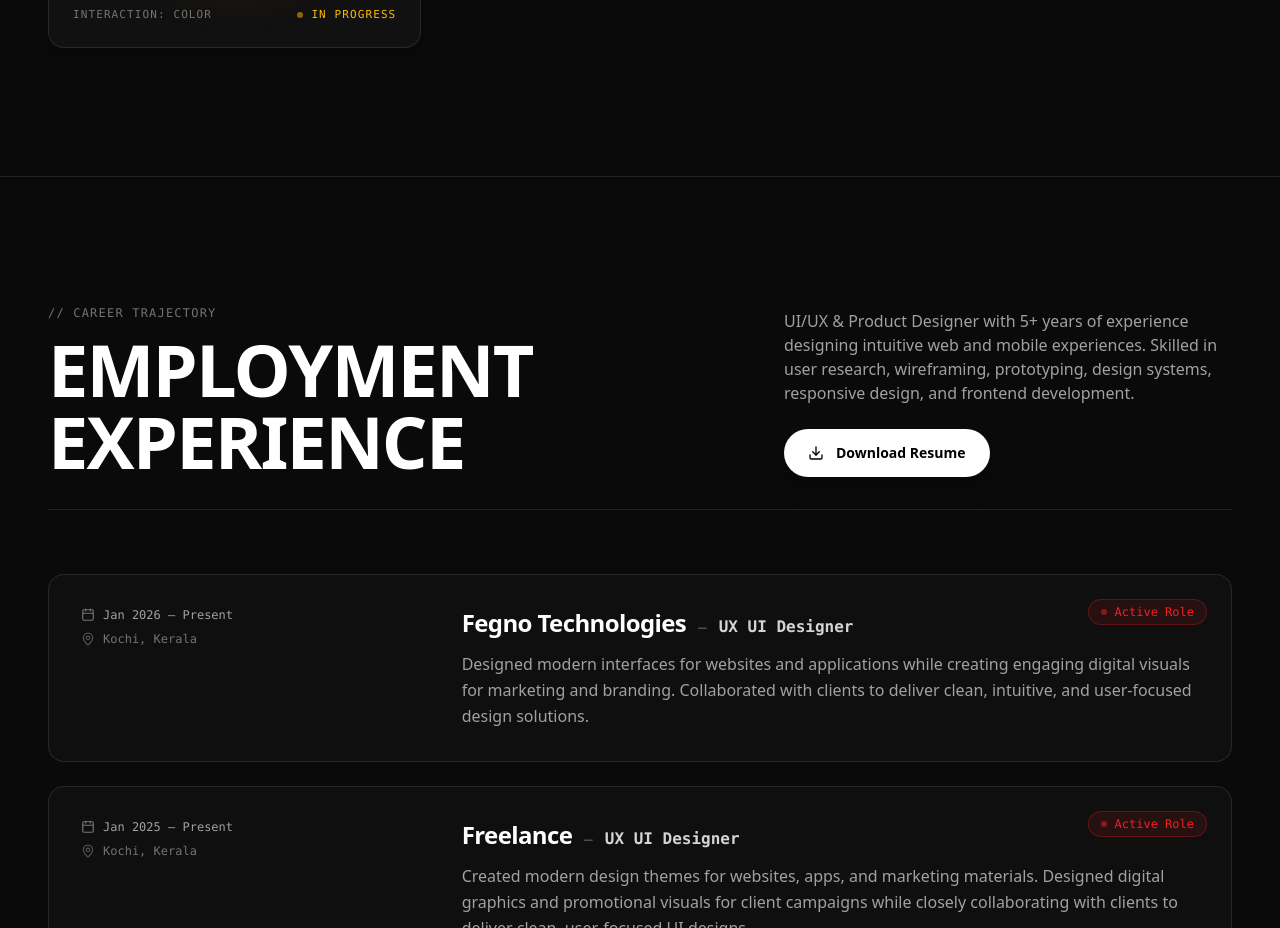
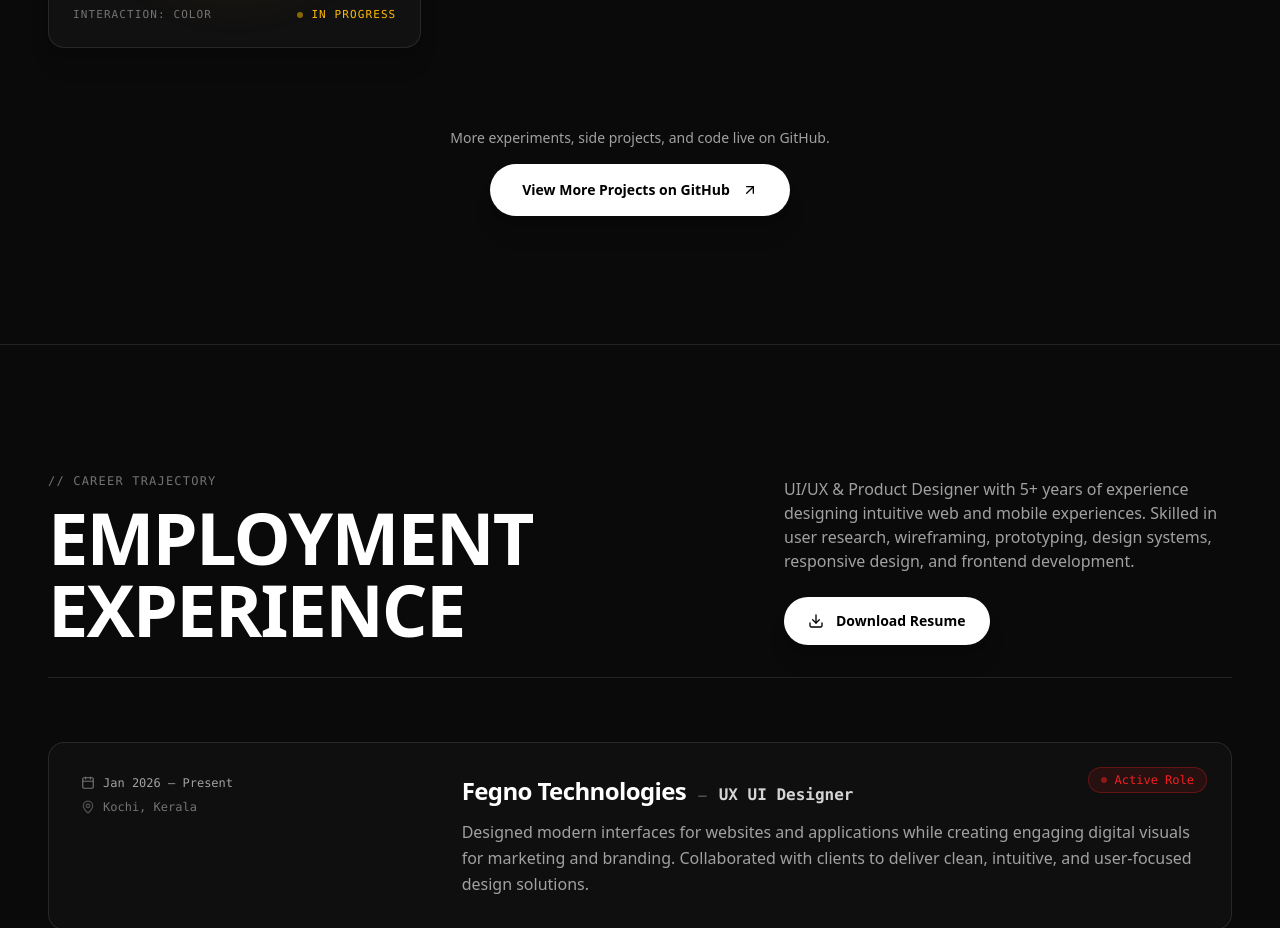
Before and after one commit to Jesna-Dev/jesna-elizabeth-portfolio, a Next.js app: page / in a window 1280 px wide. Shown: the part 4200-5128 px from the top of the page. Built offline with nearby package versions, Linux system fonts and the light colour scheme; no server answers.

Commit message:
OG chnaged

```diff
--- a/components/Playground.tsx
+++ b/components/Playground.tsx
@@ -3,7 +3,9 @@
 import React, { useState } from 'react';
 import { motion } from 'framer-motion';
 import { PLAYGROUND_ITEMS, PlaygroundItem } from '@/data/projects';
-import { Sparkles, Terminal } from 'lucide-react';
+import { GITHUB_LINK } from '@/data/social';
+import { ArrowUpRight, Sparkles, Terminal } from 'lucide-react';
+import Magnetic from './Magnetic';
 
 export default function Playground() {
   return (
@@ -27,6 +29,25 @@ export default function Playground() {
           {PLAYGROUND_ITEMS.map((item) => (
             <PlaygroundCard key={item.id} item={item} />
           ))}
+        </div>
+
+        {/* GitHub link, matching the Behance link under Selected Work */}
+        <div className="mt-20 flex flex-col items-center gap-4 text-center">
+          <p className="text-sm text-neutral-400 font-light max-w-md">
+            More experiments, side projects, and code live on GitHub.
+          </p>
+          <Magnetic>
+            <a
+              href={GITHUB_LINK.href}
+              target="_blank"
+              rel="noopener noreferrer"
+              data-cursor="VIEW GITHUB ↗"
+              className="inline-flex items-center gap-3 px-8 py-4 rounded-full bg-white text-black font-semibold text-sm hover:bg-neutral-200 transition-colors shadow-xl group"
+            >
+              <span>View More Projects on GitHub</span>
+              <ArrowUpRight className="w-4 h-4 group-hover:translate-x-0.5 group-hover:-translate-y-0.5 transition-transform" />
+            </a>
+          </Magnetic>
         </div>
       </div>
     </section>
```
